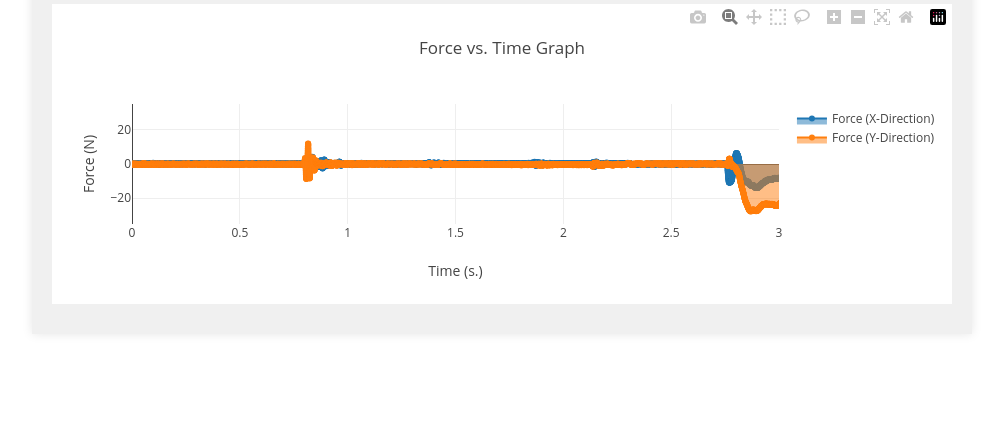
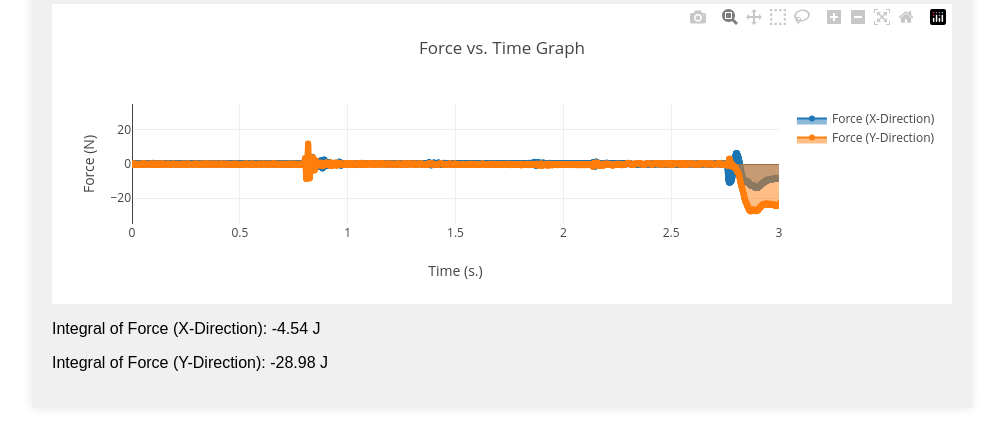
Before and after one commit to Westview-USC-Biomechanics-Collaboration/Prepare2Play-Learning-Experience, a Flask app: page /graph in a window 1280 px wide. Shown: the part 592-1020 px from the top of the page, without its empty margins (138-1141 px from the left). Before the commit the page ends 926 px from the top, so only its background shows below. Run offline with Flask 3, Linux system fonts and the light colour scheme; some libraries are stand-ins or nearby versions.

Commit message:
Added Integral Function

```diff
--- a/ForceTimeGraphs.py
+++ b/ForceTimeGraphs.py
@@ -1,5 +1,6 @@
 from flask import Flask, render_template
 import pandas as pd
+import numpy as np
 
 app = Flask(__name__)
 
@@ -14,14 +15,21 @@ def graph():
     df = pd.read_csv('data/SM_SbS_02_Raw_Data - SM_SoftballSwing_Trial2_Raw_Data.csv')
 
     # Select subset of data for plotting
-    timex_subset = df.iloc[18:10000, 0].tolist()
-    forcex_subset = df.iloc[18:10000, 1].tolist()
-    forcey_subset = df.iloc[18:10000, 2].tolist()
+    timex_subset = df.iloc[18:10000, 0].astype(float).tolist()
+    forcex_subset = df.iloc[18:10000, 1].astype(float).tolist()
+    forcey_subset = df.iloc[18:10000, 2].astype(float).tolist()
+    integral_forcex = np.trapz(forcex_subset, timex_subset)
+    integral_forcey = np.trapz(forcey_subset, timex_subset)
+    formatted_integral_forcex = f"{integral_forcex:.2f}"
+    formatted_integral_forcey = f"{integral_forcey:.2f}"
 
+    # Render graph.html template and pass data to frontend
     return render_template('graph.html',
                            forcex=forcex_subset,
                            timex=timex_subset,
-                           forcey=forcey_subset)
+                           forcey=forcey_subset,
+                           integral_forcex=formatted_integral_forcex,
+                           integral_forcey=formatted_integral_forcey)
 
 if __name__ == '__main__':
     app.run(debug=True)
--- a/templates/graph.html
+++ b/templates/graph.html
@@ -46,7 +46,8 @@
         <div id="plot-container">
             <h2>Force vs. Time Graph</h2>
             <div id="plot"></div>
-            <div id="value-container"></div>
+            <p>Integral of Force (X-Direction): {{ integral_forcex }} J</p>
+            <p>Integral of Force (Y-Direction): {{ integral_forcey }} J</p>
         </div>
     </div>
 
@@ -87,15 +88,16 @@
 
         Plotly.newPlot('plot', [trace1, trace2], layout);
 
-        function updateValue(value) {
-            document.getElementById('value-container').innerHTML = '<b>Impulse:</b> ' + value + ' J';
-        }
+        // function updateValue(value) {
+        //     document.getElementById('value-container').innerHTML = '<b>Impulse:</b> ' + value + ' J';
+        // }
 
-        document.getElementById('plot').on('plotly_click', function(data){
-            var pointIndex = data.points[0].pointIndex;
-            var value = timex[pointIndex];
-            updateValue(value);
-        });
+        // document.getElementById('plot').on('plotly_click', function(data){
+        //     //var pointIndex = data.points[0].pointIndex;
+        //     //var value = timex[pointIndex];
+        //     var value = np.trapz(forcex, timex)
+        //     updateValue(value);
+        // });
 
         function goBack() {
             window.location.href = '/';
```
